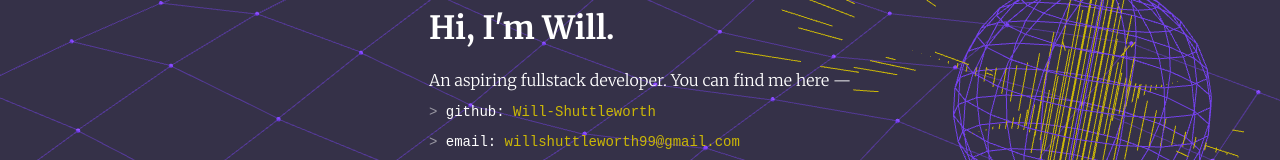
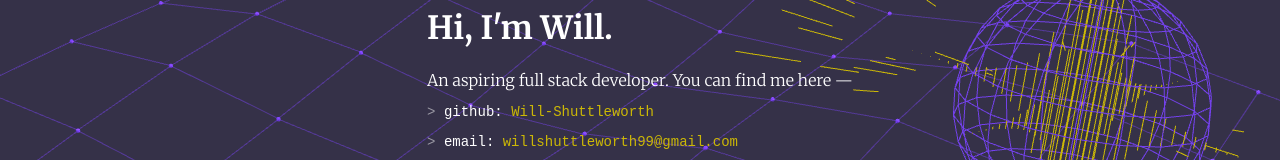
Before and after one commit to Will-Shuttleworth/website, a plain HTML site: page index.html in a window 1280 px wide. Shown: the part 258-418 px from the top of the page. Drawn offline with nearby package versions, Linux system fonts and the light colour scheme; animation ran at ten frames a second; a web font is replaced by a local one.

Commit message:
grammar corrections

```diff
--- a/index.html
+++ b/index.html
@@ -5,11 +5,11 @@
     <meta name="viewport" content="width=device-width, initial-scale=1.0">
     <title>Will Shuttleworth</title>
     <meta name="title" content="Will">
-    <meta name="description" content="An aspiring fullstack developer">
+    <meta name="description" content="An aspiring full stack developer">
     <meta property="og:type" content="website">
     <meta property="og:title" content="Will">
     <meta property="og:site_name" content="Will">
-    <meta property="og:description" content="An aspiring fullstack developer">
+    <meta property="og:description" content="An aspiring full stack developer">
     <link rel="canonical" href="https://will-shuttleworth.github.io/website/">
     <style>
         @import url('https://fonts.googleapis.com/css2?family=Merriweather:wght@300;700&display=swap');
@@ -68,7 +68,7 @@
         <div id="bg" style="position: relative;"><span style="position: relative; z-index: 1;">
         </span><div class="wrapper" style="position: relative; z-index: 1;">
         <h1 class="hero">Hi, I'm Will.</h1>
-        <p class="one-liner">An aspiring fullstack developer. You can find me here —</p>
+        <p class="one-liner">An aspiring full stack developer. You can find me here —</p>
         <p class="list-entry">
         <span class="list-pointer">&gt;</span>
         <span>github:
```
